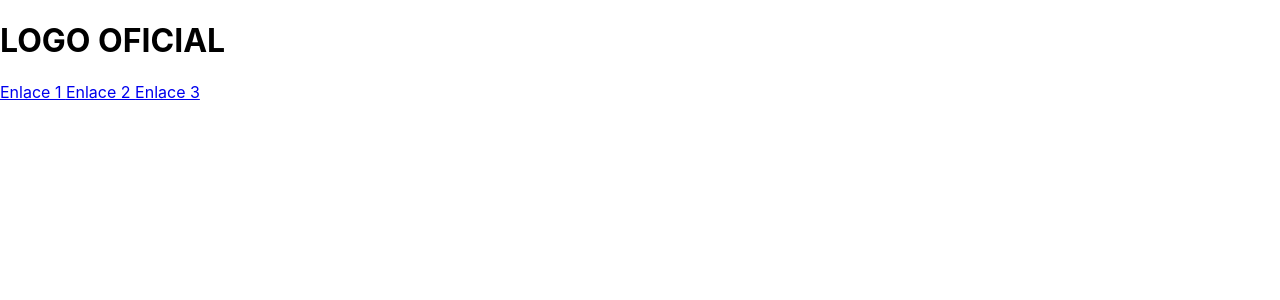
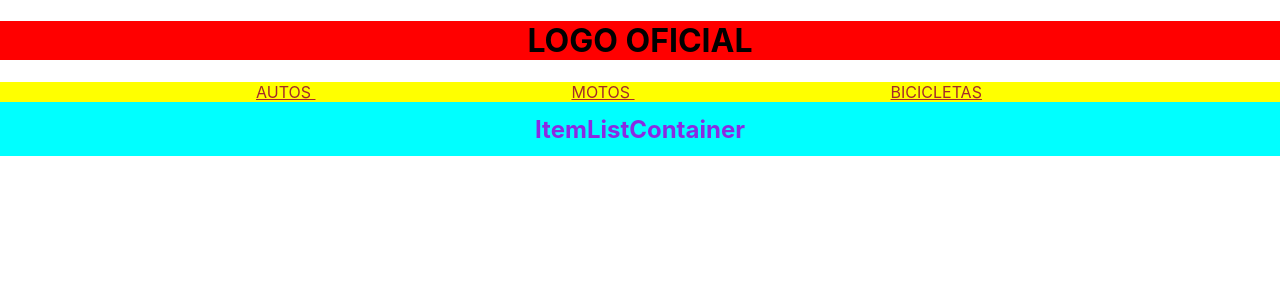
Before and after one commit to RodrigoCba96/ReactJs, a React (Create React App) app in the folder prueba1/: page / in a window 1280 px wide. Shown: the top 300 px of the page. Built offline with nearby package versions, Linux system fonts and the light colour scheme.

Commit message:
new commit

```diff
--- a/prueba1/src/App.css
+++ b/prueba1/src/App.css
@@ -1,38 +1,16 @@
-.App {
+.logo {
+
+  background-color: red;
   text-align: center;
+
 }
 
-.App-logo {
-  height: 40vmin;
-  pointer-events: none;
+.nav {
+  background-color: yellow;
 }
 
-@media (prefers-reduced-motion: no-preference) {
-  .App-logo {
-    animation: App-logo-spin infinite 20s linear;
-  }
+.e1 {
+  color: brown;
+  justify-content: center;
+  margin-left: 20%;
 }
-
-.App-header {
-  background-color: #282c34;
-  min-height: 100vh;
-  display: flex;
-  flex-direction: column;
-  align-items: center;
-  justify-content: center;
-  font-size: calc(10px + 2vmin);
-  color: white;
-}
-
-.App-link {
-  color: #61dafb;
-}
-
-@keyframes App-logo-spin {
-  from {
-    transform: rotate(0deg);
-  }
-  to {
-    transform: rotate(360deg);
-  }
-}
--- a/prueba1/src/App.js
+++ b/prueba1/src/App.js
@@ -1,10 +1,14 @@
 import { Navbar } from './components/Navbar';
+import './App.css'
+import ItemListContainer from './components/ItemListContainer/itemListContainer';
 
 
 function App() {
   return (
     <div>
       <Navbar/>
+
+      <ItemListContainer/>
     </div>
   )
 }
--- /dev/null
+++ b/prueba1/src/components/ItemListContainer/itemListContainer.js
@@ -0,0 +1,16 @@
+import './itemListContainer.scss'
+const ItemListContainer = () => {
+
+    return (
+        <header>
+            <div>
+                <h2 class="item">ItemListContainer</h2>
+
+
+
+            </div>
+        </header>
+    )
+}
+
+export default ItemListContainer
--- /dev/null
+++ b/prueba1/src/components/ItemListContainer/itemListContainer.scss
@@ -0,0 +1,8 @@
+.item {
+
+    background-color: aqua;
+    color: blueviolet;
+    margin: auto;
+    text-align: center;
+    padding: 1%;
+}
--- a/prueba1/src/components/Navbar.js
+++ b/prueba1/src/components/Navbar.js
@@ -1,14 +1,15 @@
+
 export const Navbar = () => {
 
     return (
         <header>
             <div>
-                <h1>LOGO OFICIAL</h1>
+                <h1 class="logo">LOGO OFICIAL</h1>
 
-                <nav>
-                    <a href="#">Enlace 1 </a>
-                    <a href="#">Enlace 2 </a>
-                    <a href="#">Enlace 3 </a>
+                <nav class ="nav">
+                    <a class="e1" href="#">AUTOS </a>
+                    <a class="e1" href="#">MOTOS </a>
+                    <a class="e1" href="#">BICICLETAS </a>
 
                 </nav>
 
```
